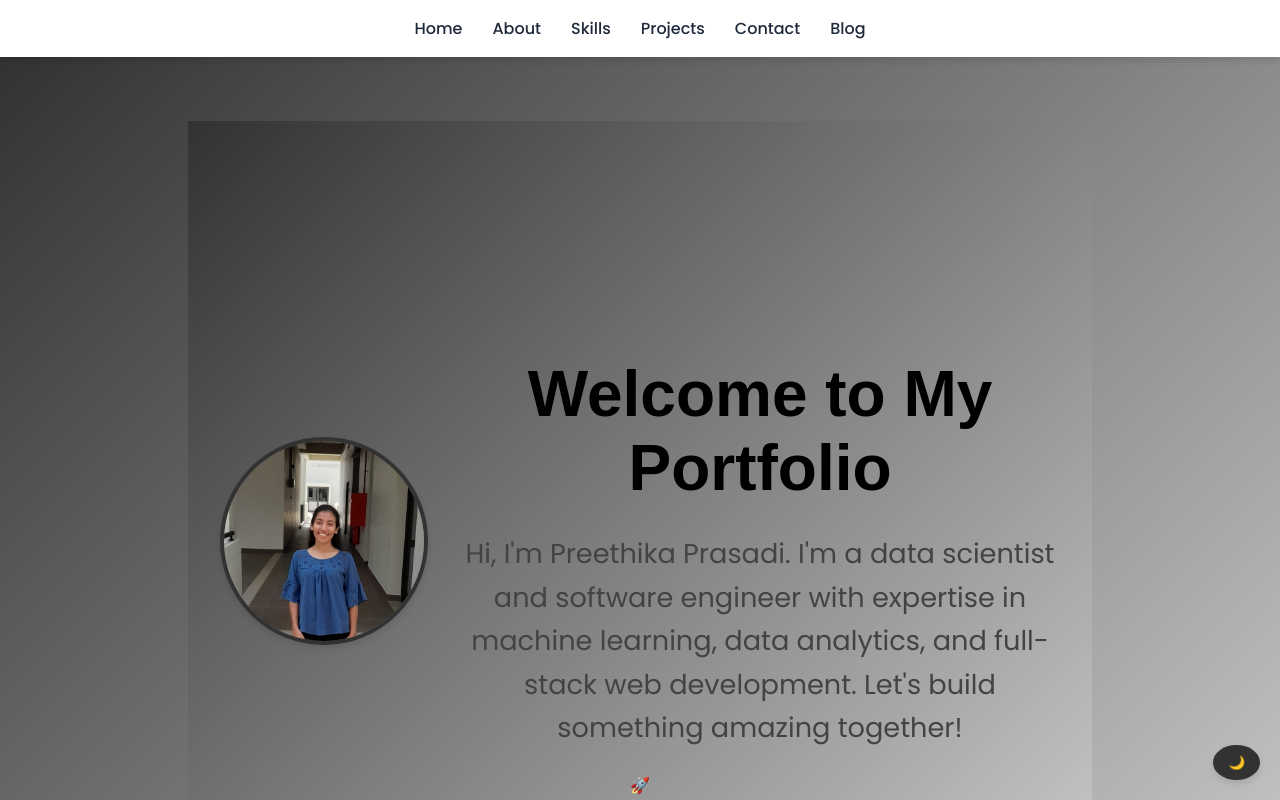
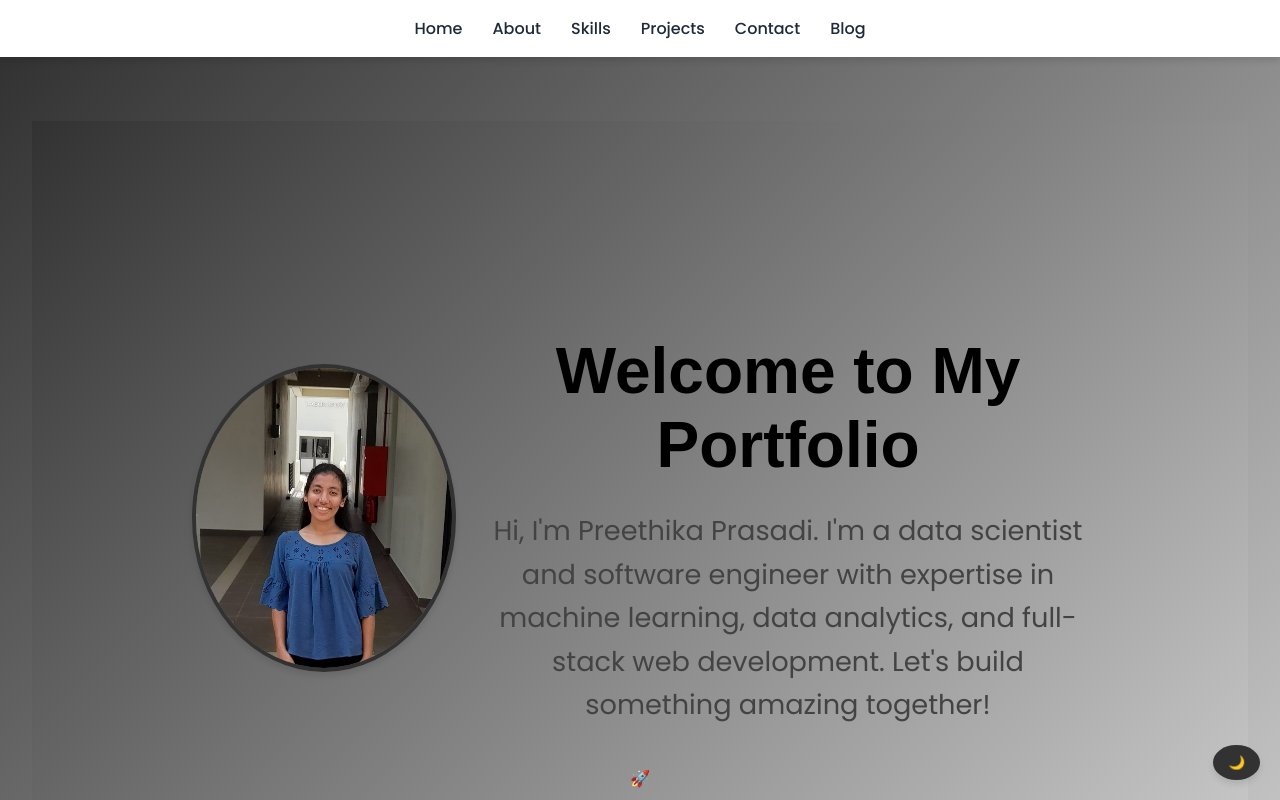
Before and after one commit to preethikaprasadi/Preethika_Prasadi-Portfolio, a React (Create React App) app: page / in a window 1280 px wide. Shown: the top 800 px of the page. Built offline with nearby package versions, Linux system fonts and the light colour scheme.

Commit message:
Update home page styles

```diff
--- a/src/components/Home.css
+++ b/src/components/Home.css
@@ -3,10 +3,10 @@
     flex-direction: column;
     align-items: center;
     justify-content: center;
-    min-height: 100vh;
+    min-height: 60vh;
     background: linear-gradient(135deg, var(--primary-color), var(--secondary-color));
     color: white;
-    padding: 2rem;
+    padding: 10rem;
   }
 
   .home-container {
@@ -21,8 +21,8 @@
   .photo-container {
     border-radius: 50%;
     overflow: hidden;
-    width: 200px;
-    height: 200px;
+    width: 300px;
+    height: 300px;
     border: 4px solid var(--primary-color);
     box-shadow: var(--shadow);
   }
@@ -48,6 +48,13 @@
     line-height: 1.6;
   }
 
+  .floating {
+    display: flex;
+    justify-content: center; /* Center the icon horizontally */
+    margin-top: 1rem; /* Add some space between the text and the icon */
+    font-size: 1rem; /* Adjust the size of the icon */
+  }
+
   /* Responsive Design */
   @media (max-width: 768px) {
     .home-container {
```
